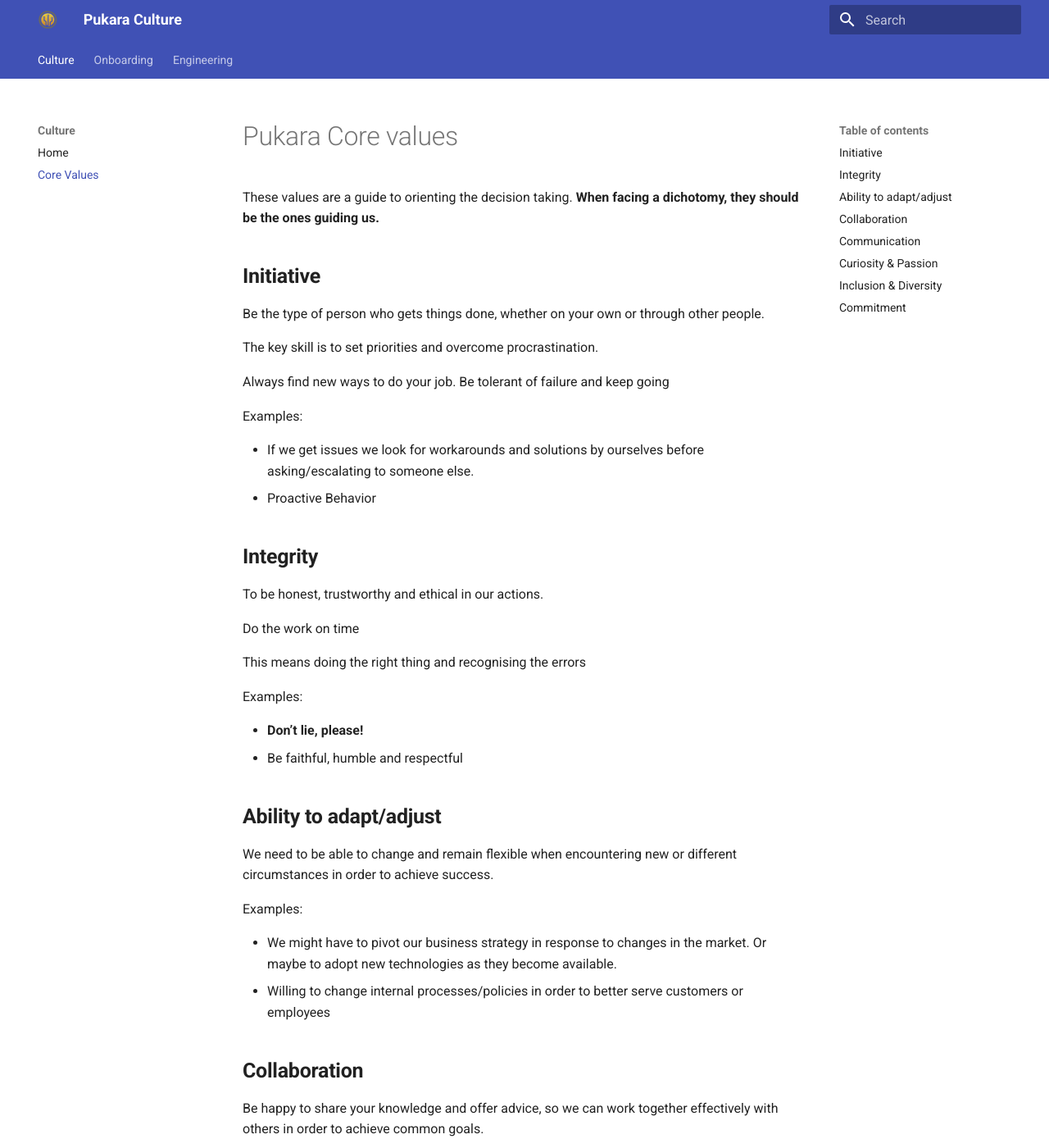
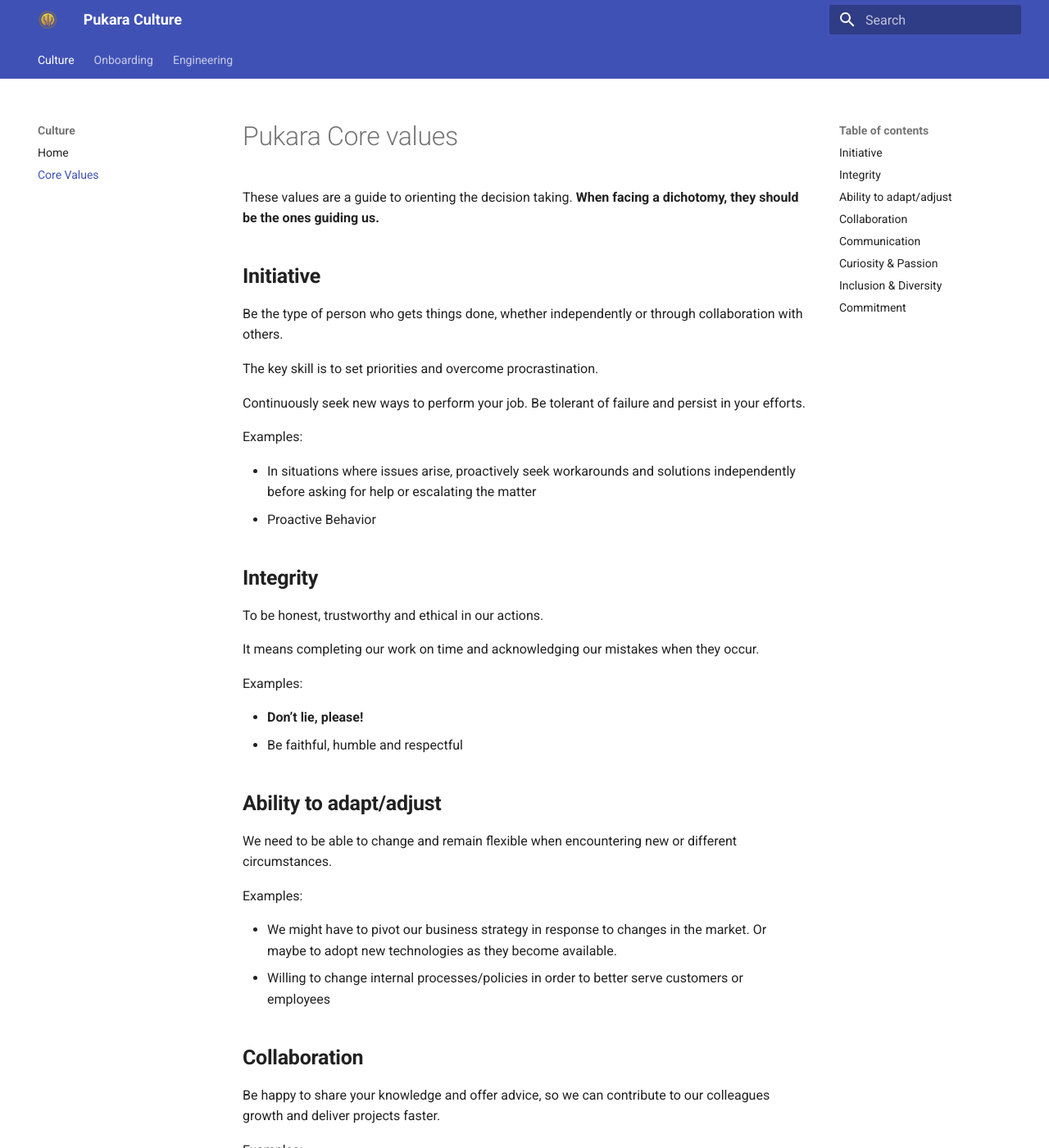
Before and after one commit to pukara-dev/culture, an MkDocs documentation site: the page built from docs/core-values/index.md, in a window 1280 px wide and 1400 px high. Shown: the whole window at 82% size. Built offline with MkDocs 1.6.1 and Material for MkDocs 9.7.7, drawn with Linux system fonts in a browser that asks for light colours; some of the changed text lies outside the part shown.

Commit message:
Improve grammar and examples in the values

```diff
--- a/docs/core-values/index.md
+++ b/docs/core-values/index.md
@@ -4,24 +4,22 @@
 
 ## **Initiative**
 
-Be the type of person who gets things done, whether on your own or through other people.
+Be the type of person who gets things done, whether independently or through collaboration with others.
 
 The key skill is to set priorities and overcome procrastination.
 
-Always find new ways to do your job. Be tolerant of failure and keep going
+Continuously seek new ways to perform your job. Be tolerant of failure and persist in your efforts.
 
 Examples:
 
-- If we get issues we look for workarounds and solutions by ourselves before asking/escalating to someone else.
+- In situations where issues arise, proactively seek workarounds and solutions independently before asking for help or escalating the matter
 - Proactive Behavior
 
 ## **Integrity**
 
 To be honest, trustworthy and ethical in our actions.
 
-Do the work on time
-
-This means doing the right thing and recognising the errors
+It means completing our work on time and acknowledging our mistakes when they occur.
 
 Examples:
 
@@ -30,7 +28,7 @@
 
 ## **Ability to adapt/adjust**
 
-We need to be able to change and remain flexible when encountering new or different circumstances in order to achieve success.
+We need to be able to change and remain flexible when encountering new or different circumstances.
 
 Examples:
 
@@ -39,7 +37,7 @@
 
 ## **Collaboration**
 
-Be happy to share your knowledge and offer advice, so we can work together effectively with others in order to achieve common goals.
+Be happy to share your knowledge and offer advice, so we can contribute to our colleagues growth and deliver projects faster.
 
 Examples:
 
@@ -48,7 +46,9 @@
 
 ## **Communication**
 
-Express in a clear way your needs and feelings.
+Clearly articulate your requirements and feelings to ensure mutual understanding and effective collaboration.
+
+Embrace frameworks for non-violent communication (NVC) to foster a respectful and productive environment.
 
 Examples:
 
```
Also changed, not shown: other parts of docs/core-values/index.md (+1 -1 lines).
